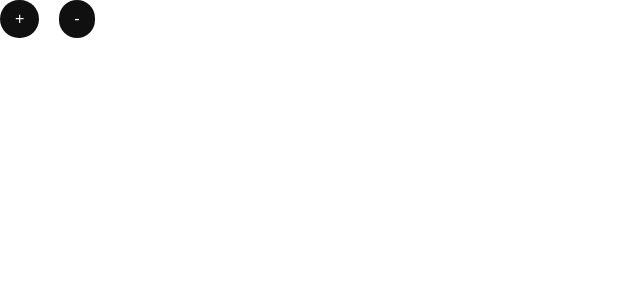
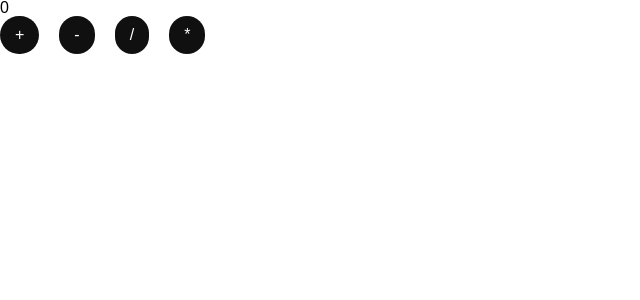
Before and after one commit to Sebastienbezombes/cpt-react, a React (Create React App) app in the folder ctp-app-react/: page / in a window 1280 px wide. Shown: the top 300 px of the page, without its empty margins (0-640 px from the left). Built offline with nearby package versions, Linux system fonts and the light colour scheme.

Commit message:
create All Buttons

```diff
--- a/ctp-app-react/src/App.js
+++ b/ctp-app-react/src/App.js
@@ -1,13 +1,16 @@
 import React, { Component, Fragment } from 'react';
 import './reset.css';
-import {ButtonAdd, ButtonLess} from './components/ButtonAdd';
+import {ButtonAdd, ButtonLess, ButtonDiv, ButtonMult} from './components/Buttons';
 
 class App extends Component {
   render() {
     return (
       <Fragment>
+        <h1>0</h1>
         <ButtonAdd/>
         <ButtonLess/>
+        <ButtonDiv/>
+        <ButtonMult/>
       </Fragment>
     );
   }
--- a/ctp-app-react/src/components/Button.css
+++ b/ctp-app-react/src/components/Buttons.css
@@ -15,3 +15,9 @@ button {
 .btnAdd:hover {
     color: greenyellow;
 }
+.btnMult:hover {
+    color: lightskyblue;
+}
+.btnDiv:hover {
+    color: orange;
+}
--- a/ctp-app-react/src/components/ButtonAdd.js
+++ b/ctp-app-react/src/components/Buttons.js
@@ -5,7 +5,7 @@
  */
 
 import React, {Component, Fragment} from 'react';
-import './Button.css';
+import './Buttons.css';
 
 export class ButtonAdd extends Component {
     constructor(props) {
@@ -40,3 +40,37 @@ export class ButtonLess extends Component {
         )
     }
 }
+
+export class ButtonDiv extends Component {
+    constructor(props) {
+        super(props)
+        this.state = {
+            value: "/"
+        };
+    }
+    render() {
+
+        return(
+            <Fragment>
+                <button className="btnDiv">{this.state.value}</button>
+            </Fragment>
+        )
+    }
+}
+
+export class ButtonMult extends Component {
+    constructor(props) {
+        super(props)
+        this.state = {
+            value: "*"
+        };
+    }
+    render() {
+
+        return(
+            <Fragment>
+                <button className="btnMult">{this.state.value}</button>
+            </Fragment>
+        )
+    }
+}
```
